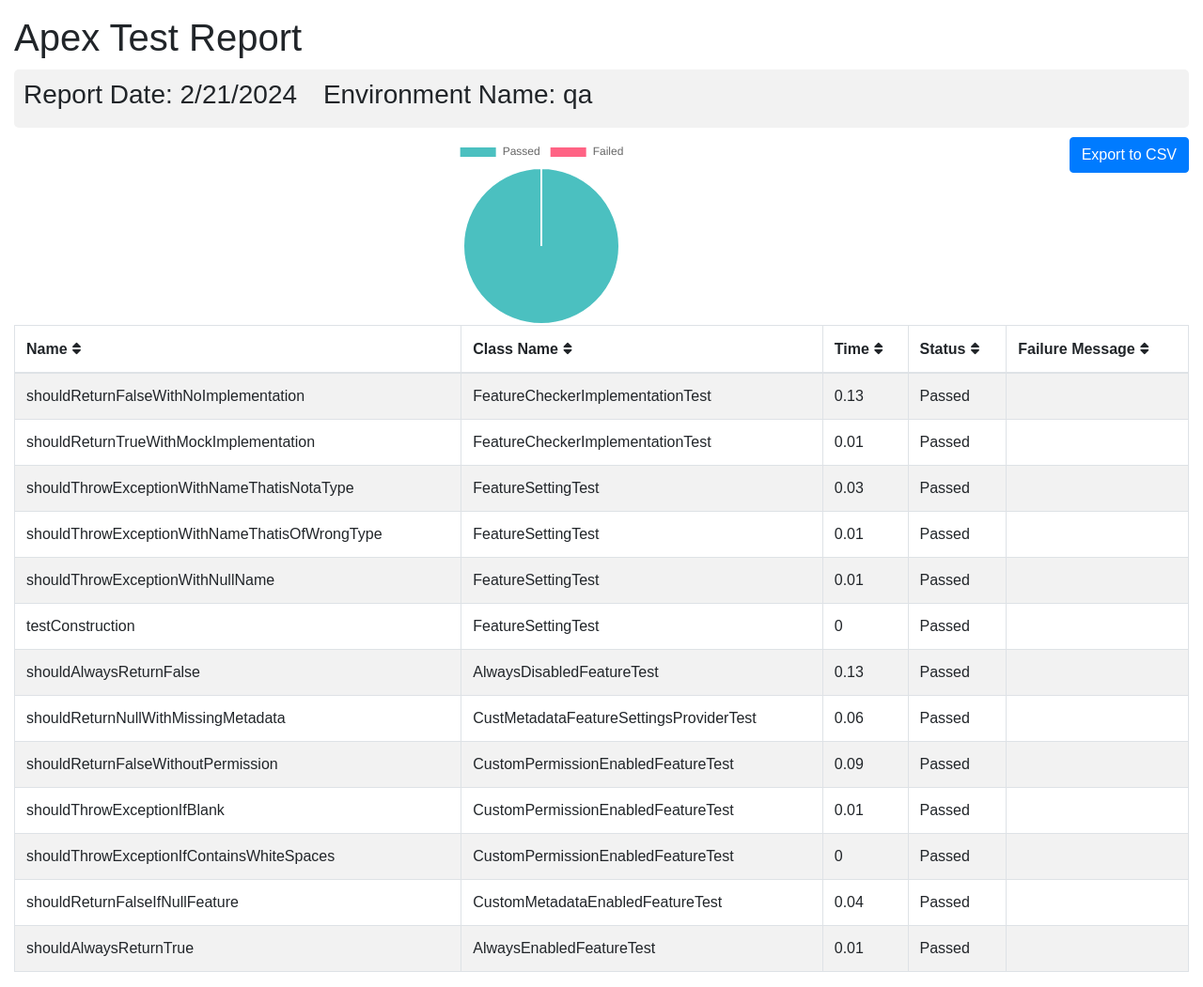
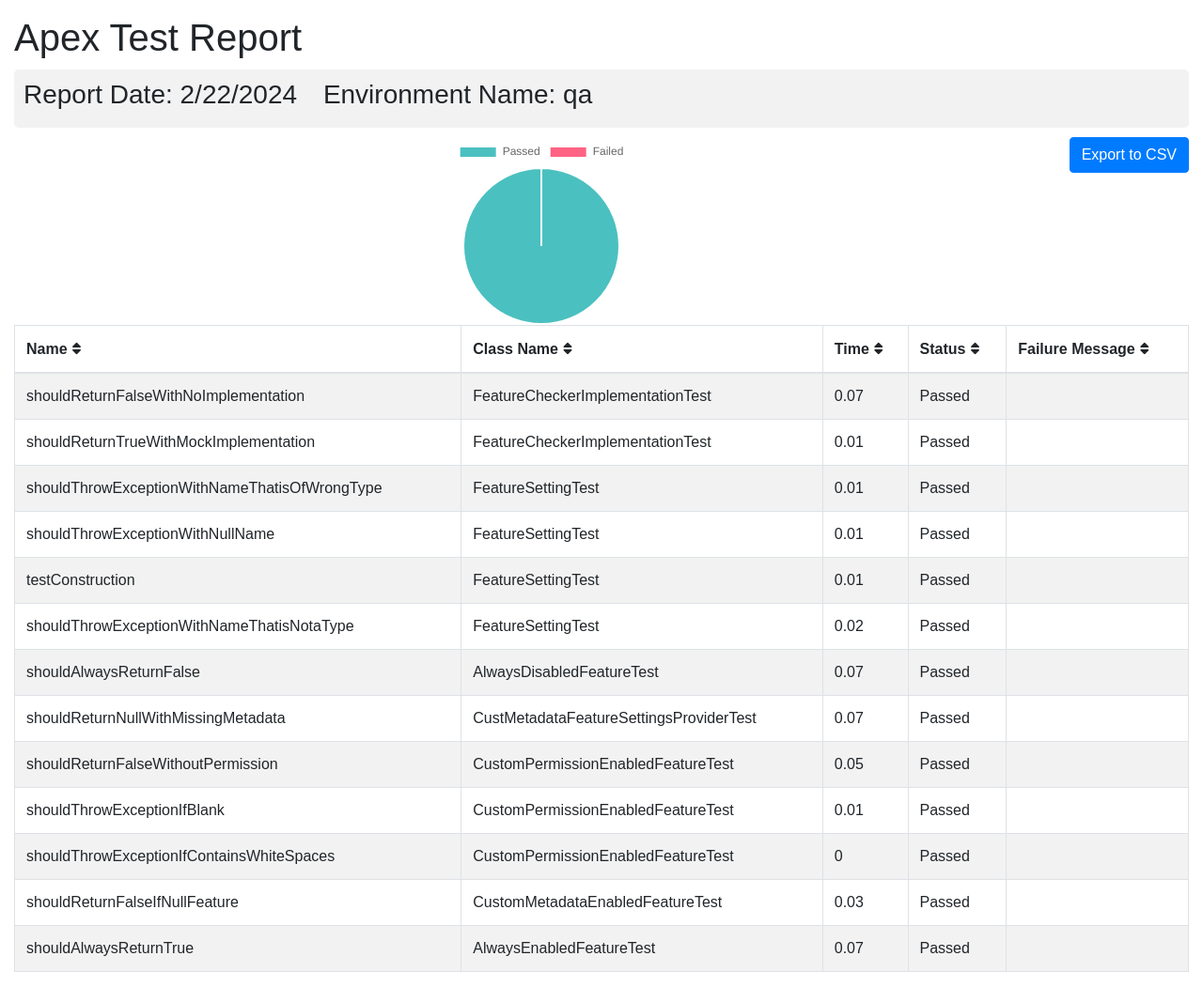
Before and after one commit to flxbl-io/sfops-dashboard, a Jekyll site: the page apextestResults/qa.html, which Jekyll copies as it is, in a window 1280 px wide. Shown: the whole page at 94% size. Built offline with Jekyll 4.4.1, drawn with Linux system fonts in a browser that asks for light colours.

Commit message:
Updated apex test results

```diff
--- a/apextestResults/qa.html
+++ b/apextestResults/qa.html
@@ -102,7 +102,7 @@
       <div class="container-fluid">
         <h1 class="mt-3">Apex Test Report</h1>
         <div class="info-card">
-        <h3>Report Date: 2/21/2024 <span style="margin-left: 20px;">Environment Name: qa</span></h3>
+        <h3>Report Date: 2/22/2024 <span style="margin-left: 20px;">Environment Name: qa</span></h3>
         </div>
         <button onclick="exportTableToCSV('testReport.csv')" class="btn btn-primary float-right">Export to CSV</button>
         <div id="chart-container">
@@ -123,7 +123,7 @@
         <tr>
           <td>shouldReturnFalseWithNoImplementation</td>
           <td>FeatureCheckerImplementationTest</td>
-          <td>0.13</td>
+          <td>0.07</td>
           <td>Passed</td>
           <td></td>
         </tr>
@@ -131,13 +131,6 @@
           <td>shouldReturnTrueWithMockImplementation</td>
           <td>FeatureCheckerImplementationTest</td>
           <td>0.01</td>
-          <td>Passed</td>
-          <td></td>
-        </tr>
-        <tr>
-          <td>shouldThrowExceptionWithNameThatisNotaType</td>
-          <td>FeatureSettingTest</td>
-          <td>0.03</td>
           <td>Passed</td>
           <td></td>
         </tr>
@@ -158,28 +151,35 @@
         <tr>
           <td>testConstruction</td>
           <td>FeatureSettingTest</td>
-          <td>0</td>
+          <td>0.01</td>
+          <td>Passed</td>
+          <td></td>
+        </tr>
+        <tr>
+          <td>shouldThrowExceptionWithNameThatisNotaType</td>
+          <td>FeatureSettingTest</td>
+          <td>0.02</td>
           <td>Passed</td>
           <td></td>
         </tr>
         <tr>
           <td>shouldAlwaysReturnFalse</td>
           <td>AlwaysDisabledFeatureTest</td>
-          <td>0.13</td>
+          <td>0.07</td>
           <td>Passed</td>
           <td></td>
         </tr>
         <tr>
           <td>shouldReturnNullWithMissingMetadata</td>
           <td>CustMetadataFeatureSettingsProviderTest</td>
-          <td>0.06</td>
+          <td>0.07</td>
           <td>Passed</td>
           <td></td>
         </tr>
         <tr>
           <td>shouldReturnFalseWithoutPermission</td>
           <td>CustomPermissionEnabledFeatureTest</td>
-          <td>0.09</td>
+          <td>0.05</td>
           <td>Passed</td>
           <td></td>
         </tr>
@@ -200,14 +200,14 @@
         <tr>
           <td>shouldReturnFalseIfNullFeature</td>
           <td>CustomMetadataEnabledFeatureTest</td>
-          <td>0.04</td>
+          <td>0.03</td>
           <td>Passed</td>
           <td></td>
         </tr>
         <tr>
           <td>shouldAlwaysReturnTrue</td>
           <td>AlwaysEnabledFeatureTest</td>
-          <td>0.01</td>
+          <td>0.07</td>
           <td>Passed</td>
           <td></td>
         </tr>
```
